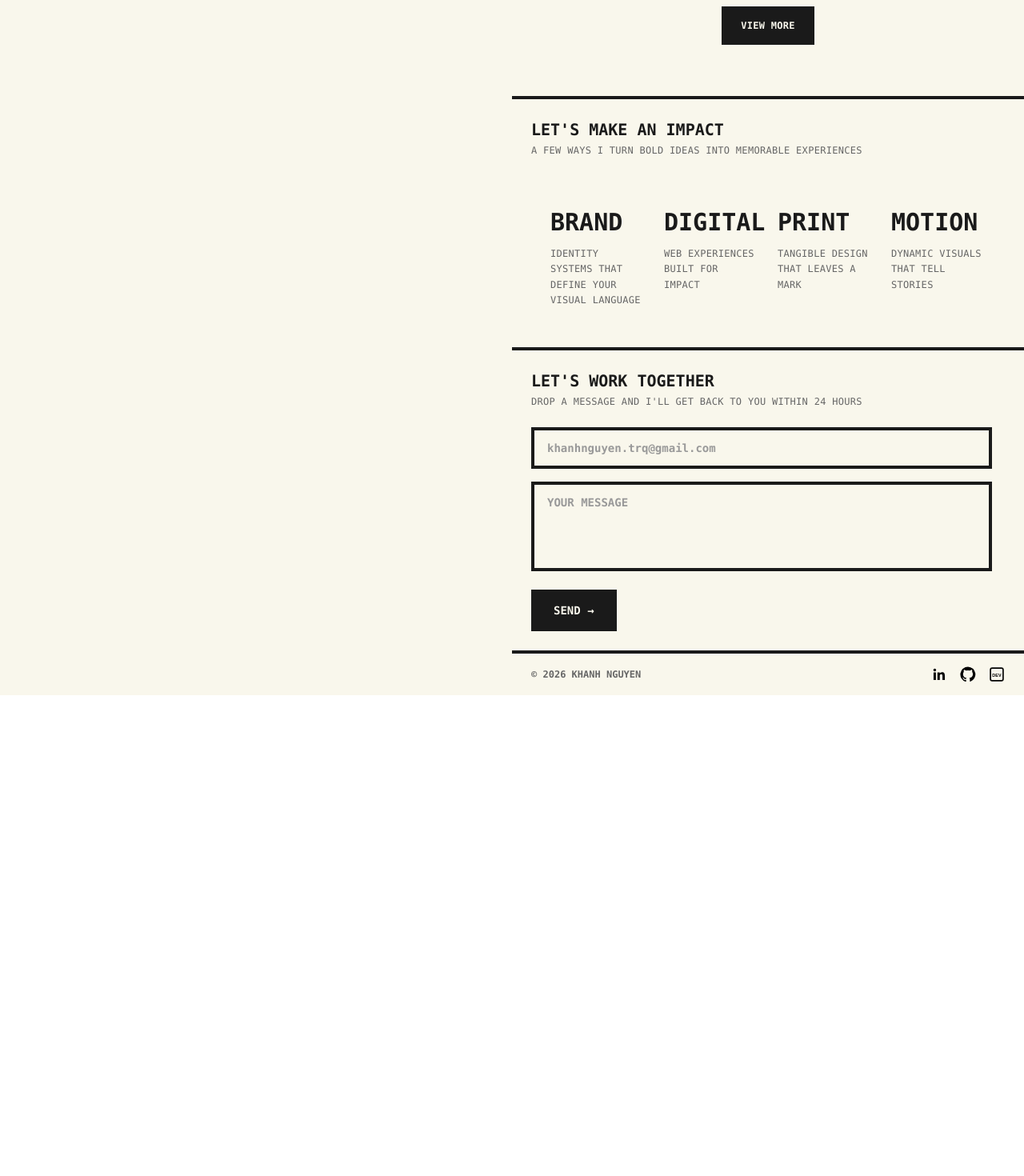
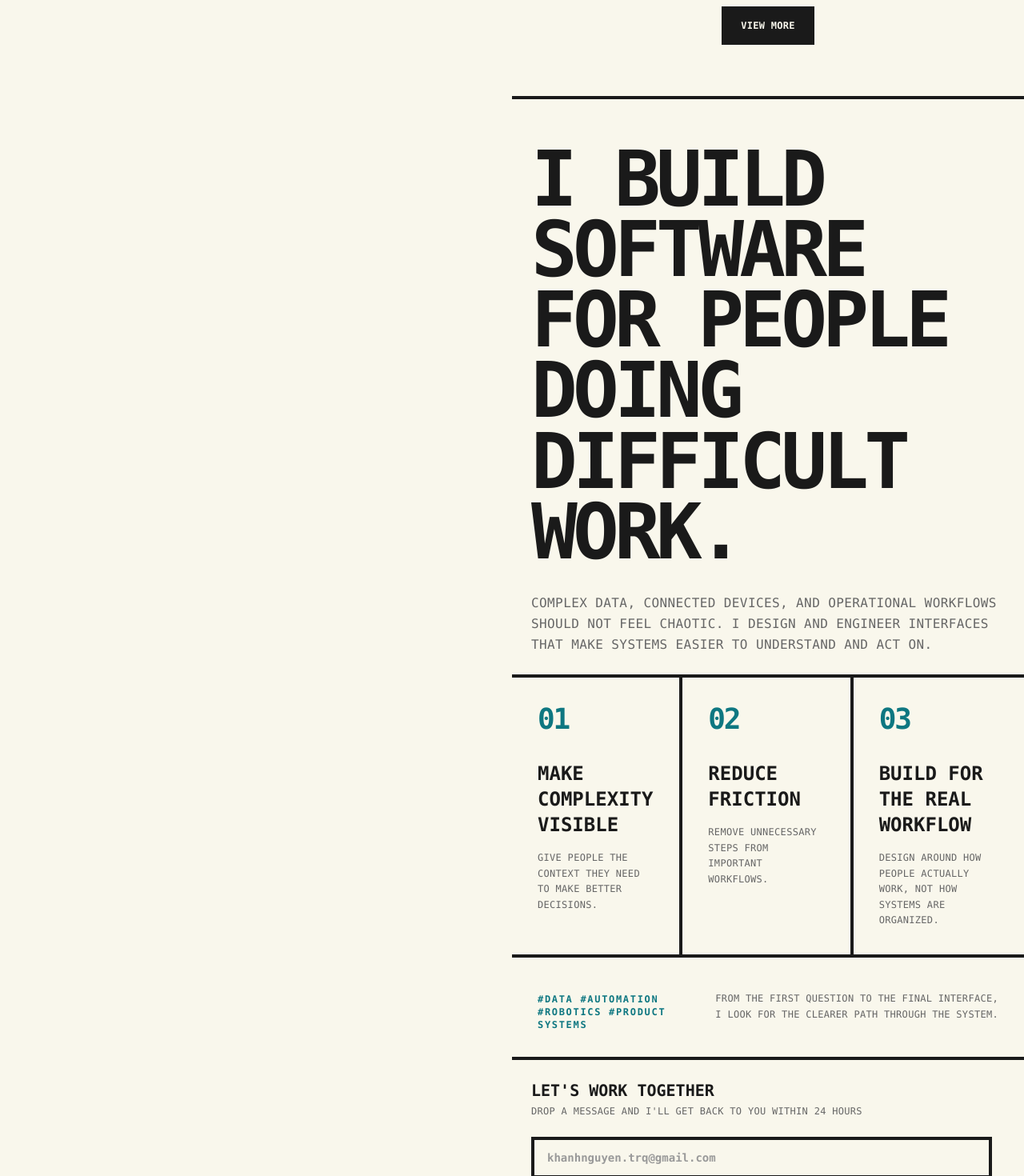
Before and after one commit to TQKNG/Portfolio, a React (Vite) app: page / in a window 1280 px wide. Shown: the part 2720-4190 px from the top of the page at 80% size. Before the commit the page ends 3589 px from the top, so only its background shows below. Built offline with nearby package versions, Linux system fonts and the light colour scheme; the HTML template or start-up script is replaced by a standard one.

Commit message:
Update Info section on landing page

```diff
--- a/src/pages/Index.tsx
+++ b/src/pages/Index.tsx
@@ -93,49 +93,61 @@ const Index = () => {
               id="about"
               data-nav-id="info"
             >
-              {/* Services Grid */}
-              <div className="p-4 pb-4 lg:p-6 lg:pb-4">
-                <h4 className="text-xl font-bold text-brutalist-ink">
-                  LET&apos;S MAKE AN IMPACT
-                </h4>
-                <p className="mt-1 text-xs uppercase tracking-wide text-brutalist-muted">
-                  A FEW WAYS I TURN BOLD IDEAS INTO MEMORABLE EXPERIENCES
-                </p>
-              </div>
-              <div className="grid grid-cols-2 lg:grid-cols-4 gap-6 p-8 lg:p-12">
-                <div>
-                  <h3 className="text-2xl font-bold text-brutalist-ink lg:text-3xl">
-                    BRAND
-                  </h3>
-                  <p className="mt-3 text-xs uppercase tracking-wide leading-relaxed text-brutalist-muted">
-                    IDENTITY SYSTEMS THAT DEFINE YOUR VISUAL LANGUAGE
+              {/* Info Manifesto */}
+              <section aria-labelledby="info-heading">
+                <div className="border-b-4 border-brutalist-ink p-4 lg:p-6">
+                  <h2
+                    id="info-heading"
+                    className="mt-8 max-w-4xl text-5xl font-bold leading-[0.92] tracking-[-0.06em] text-brutalist-ink sm:text-6xl lg:text-8xl"
+                  >
+                    I BUILD SOFTWARE FOR PEOPLE DOING DIFFICULT WORK.
+                  </h2>
+                  <p className="mt-8 max-w-2xl text-sm uppercase leading-relaxed tracking-wide text-brutalist-muted lg:text-base">
+                    Complex data, connected devices, and operational workflows should not feel chaotic. I design and engineer interfaces that make systems easier to understand and act on.
                   </p>
                 </div>
-                <div>
-                  <h3 className="text-2xl font-bold text-brutalist-ink lg:text-3xl">
-                    DIGITAL
-                  </h3>
-                  <p className="mt-3 text-xs uppercase tracking-wide leading-relaxed text-brutalist-muted">
-                    WEB EXPERIENCES BUILT FOR IMPACT
+
+                <div className="grid border-b-4 border-brutalist-ink md:grid-cols-3">
+                  <article className="border-b-4 border-brutalist-ink p-6 last:border-b-0 md:border-b-0 md:border-r-4 lg:p-8">
+                    <p className="text-4xl font-bold tracking-[-0.06em] text-brutalist-teal">01</p>
+                    <h3 className="mt-8 text-xl font-bold uppercase text-brutalist-ink lg:text-2xl">
+                      Make complexity visible
+                    </h3>
+                    <p className="mt-4 text-xs uppercase leading-relaxed tracking-wide text-brutalist-muted">
+                      Give people the context they need to make better decisions.
+                    </p>
+                  </article>
+                  <article className="border-b-4 border-brutalist-ink p-6 last:border-b-0 md:border-b-0 md:border-r-4 lg:p-8">
+                    <p className="text-4xl font-bold tracking-[-0.06em] text-brutalist-teal">02</p>
+                    <h3 className="mt-8 text-xl font-bold uppercase text-brutalist-ink lg:text-2xl">
+                      Reduce friction
+                    </h3>
+                    <p className="mt-4 text-xs uppercase leading-relaxed tracking-wide text-brutalist-muted">
+                      Remove unnecessary steps from important workflows.
+                    </p>
+                  </article>
+                  <article className="p-6 lg:p-8">
+                    <p className="text-4xl font-bold tracking-[-0.06em] text-brutalist-teal">03</p>
+                    <h3 className="mt-8 text-xl font-bold uppercase text-brutalist-ink lg:text-2xl">
+                      Build for the real workflow
+                    </h3>
+                    <p className="mt-4 text-xs uppercase leading-relaxed tracking-wide text-brutalist-muted">
+                      Design around how people actually work, not how systems are organized.
+                    </p>
+                  </article>
+                </div>
+
+                <div className="flex flex-col gap-6 p-6 lg:flex-row lg:items-center lg:justify-between lg:p-8">
+                  <div>
+                    <p className="mt-3 text-xs font-bold uppercase tracking-[0.14em] text-brutalist-teal">
+                      #DATA #AUTOMATION #ROBOTICS #PRODUCT SYSTEMS
+                    </p>
+                  </div>
+                  <p className="max-w-sm text-xs uppercase leading-relaxed tracking-wide text-brutalist-muted lg:text-right">
+                    From the first question to the final interface, I look for the clearer path through the system.
                   </p>
                 </div>
-                <div>
-                  <h3 className="text-2xl font-bold text-brutalist-ink lg:text-3xl">
-                    PRINT
-                  </h3>
-                  <p className="mt-3 text-xs uppercase tracking-wide leading-relaxed text-brutalist-muted">
-                    TANGIBLE DESIGN THAT LEAVES A MARK
-                  </p>
-                </div>
-                <div>
-                  <h3 className="text-2xl font-bold text-brutalist-ink lg:text-3xl">
-                    MOTION
-                  </h3>
-                  <p className="mt-3 text-xs uppercase tracking-wide leading-relaxed text-brutalist-muted">
-                    DYNAMIC VISUALS THAT TELL STORIES
-                  </p>
-                </div>
-              </div>
+              </section>
 
               {/* Contact CTA Section */}
               <div className="scroll-mt-[72px] border-t-4 border-brutalist-ink p-4 lg:p-6" id="contact">
```
Also changed, not shown: .lavish/info-manifesto-review.html (added), 1 other file (tests, documents, lock files or other folders).
